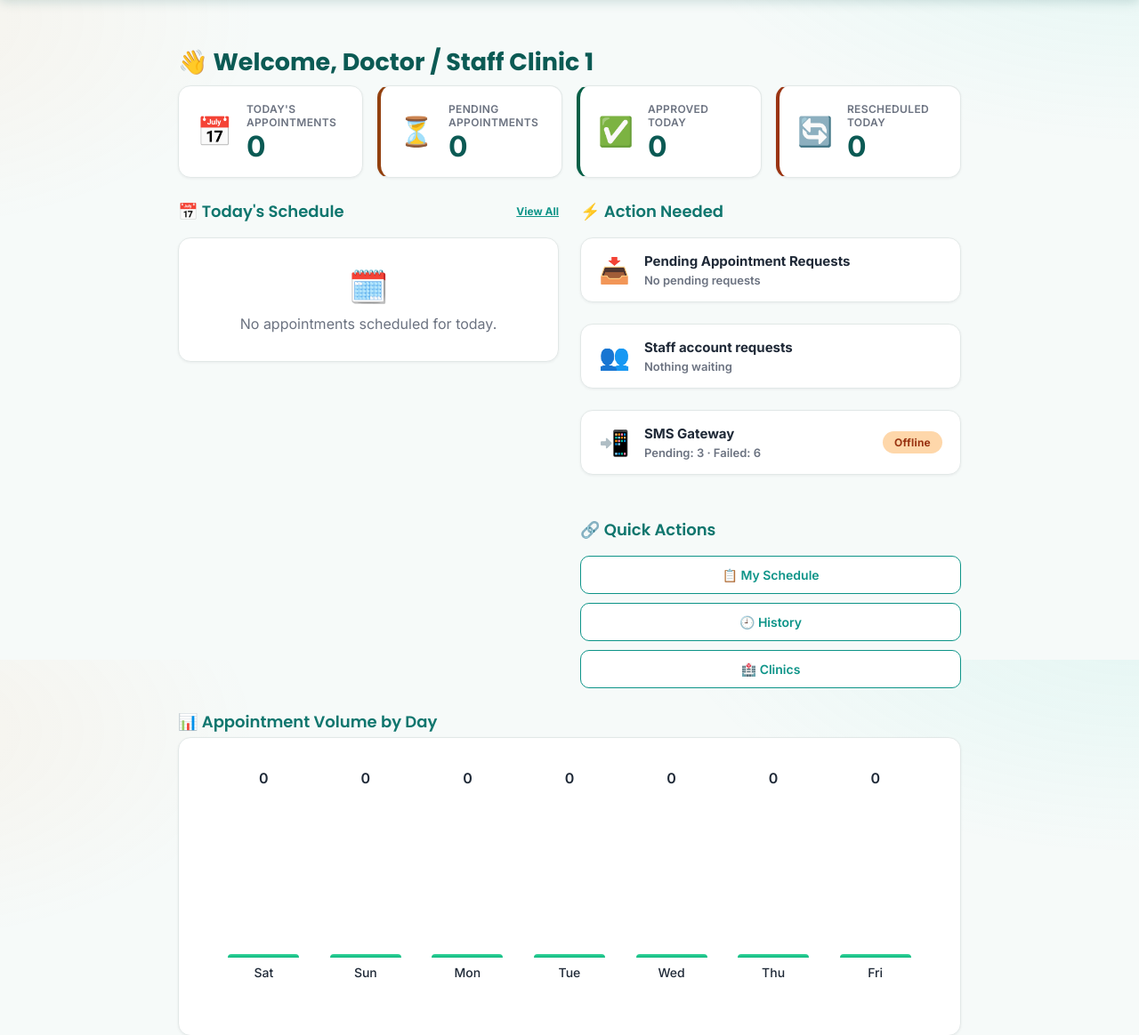
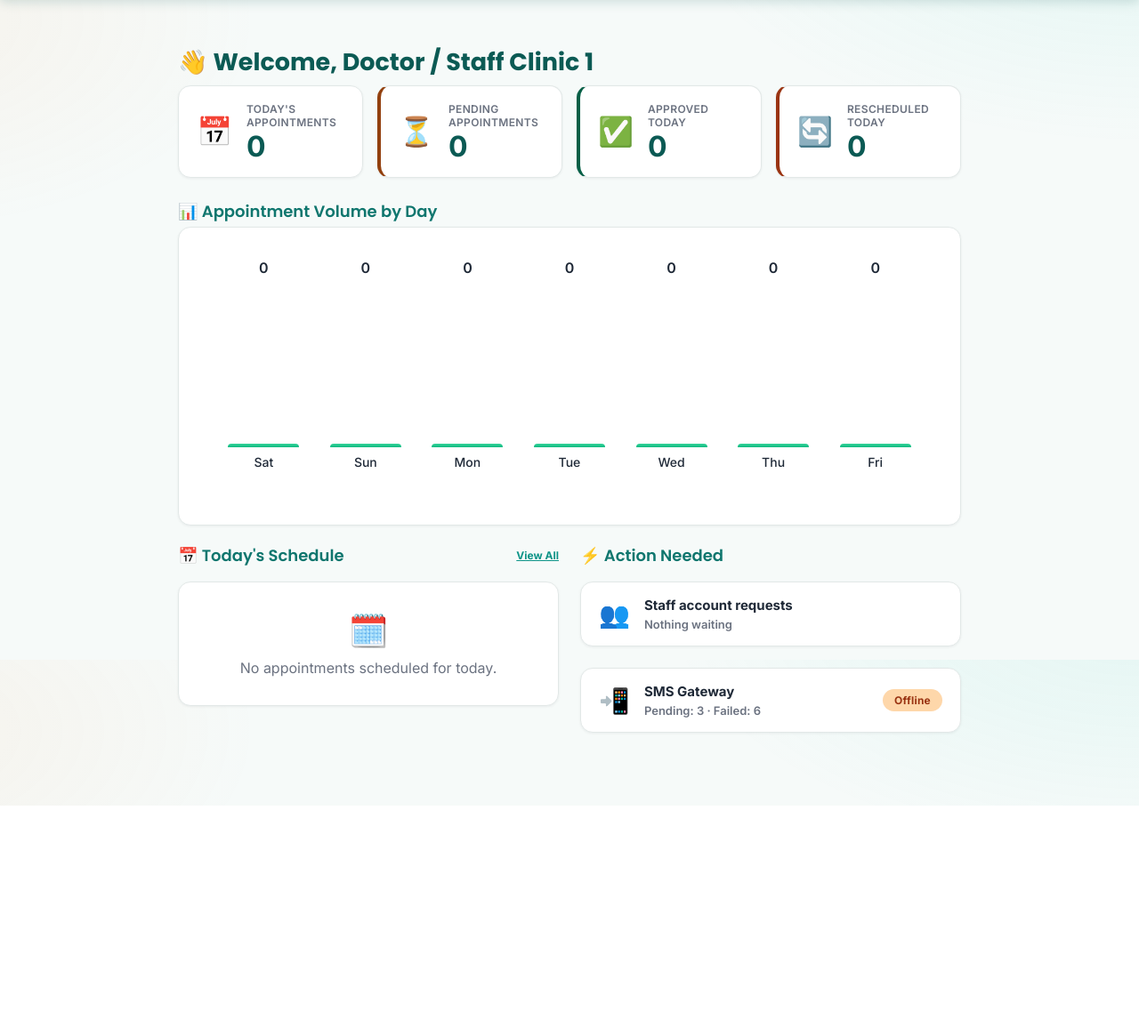
Before and after one commit to augs35/MediAlabat, a Flask app: page /staff/dashboard in a window 1280 px wide. Shown: the part 58-1222 px from the top of the page at 89% size. After the commit the page ends 964 px from the top, so only its background shows below. Run offline with Flask 3, Linux system fonts and the light colour scheme; a user stored in the database is signed in; data comes from the database, SQL or seed files in the repository; both versions use the stored data as it was after the commit.

Commit message:
6.3 UI Changes

```diff
--- a/192.168.81.105.txt
+++ b/192.168.81.105.txt
@@ -0,0 +1,2 @@
+$env:LOG_STAFF_OTP = "1"
+python app.py
--- a/static/style.css
+++ b/static/style.css
@@ -968,12 +968,6 @@ fieldset.check-list { border: 1.5px solid var(--border); border-radius: 12px; pa
     color: var(--muted);
 }
 
-/* ---------- Quick Actions ---------- */
-.quick-actions {
-    display: flex;
-    flex-direction: column;
-    gap: 10px;
-}
 .db-table {
     width: 100%;
     border-collapse: collapse;
--- a/templates/staff/dashboard.html
+++ b/templates/staff/dashboard.html
@@ -31,6 +31,31 @@
         <div class="stat-content">
             <div class="stat-label">{{ t('staff.rescheduled_today') }}</div>
             <div class="stat-value">{{ rescheduled_today }}</div>
+        </div>
+    </div>
+</div>
+
+<!-- Appointment Volume Chart (Full Width) -->
+<div class="dashboard-section-full fade-in" style="margin-top: 24px;">
+    <div class="section-header">
+        <h2>📊 {{ t('staff.volume_chart_title') }}</h2>
+    </div>
+    <div class="card">
+        <div class="chart-container">
+            {% set max_count = volume_data|map(attribute='count')|max %}
+            {% if max_count == 0 %}{% set max_count = 1 %}{% endif %}
+            <div class="bar-chart">
+                {% for day in volume_data %}
+                <div class="bar-column">
+                    <div class="bar-value">{{ day.count }}</div>
+                    <div class="bar-wrapper">
+                        <div class="bar" style="height: {{ (day.count / max_count * 100)|int }}%;">
+                        </div>
+                    </div>
+                    <div class="bar-label">{{ day.day_name[:3] }}</div>
+                </div>
+                {% endfor %}
+            </div>
         </div>
     </div>
 </div>
@@ -72,26 +97,6 @@
             <h2>⚡ {{ t('staff.action_needed') }}</h2>
         </div>
 
-        <!-- Pending Requests Card -->
-        <a href="{{ url_for('staff_requests') }}" class="card link-card action-card {% if pending_count > 0 %}has-pending{% endif %}">
-            <div class="action-card-content">
-                <div class="action-icon">📥</div>
-                <div>
-                    <div class="action-title">{{ t('staff.pending_requests') }}</div>
-                    <div class="action-subtitle">
-                        {% if pending_count > 0 %}
-                        {{ pending_count }} {{ t('staff.requests_waiting') }}
-                        {% else %}
-                        {{ t('staff.no_pending_requests') }}
-                        {% endif %}
-                    </div>
-                </div>
-            </div>
-            {% if pending_count > 0 %}
-            <span class="status status-pending">{{ pending_count }}</span>
-            {% endif %}
-        </a>
-
         <!-- Staff Account Requests -->
         <a href="{{ url_for('staff_accounts') }}" class="card link-card action-card {% if pending_accounts > 0 %}has-pending{% endif %}">
             <div class="action-card-content">
@@ -129,42 +134,6 @@
             </span>
         </a>
         {% endif %}
-
-        <!-- Quick Actions -->
-        <div class="section-header" style="margin-top: 24px;">
-            <h2>🔗 {{ t('staff.quick_actions') }}</h2>
-        </div>
-
-        <div class="quick-actions">
-            <a href="{{ url_for('staff_schedule') }}" class="btn-secondary btn-block">📋 {{ t('nav.my_schedule') }}</a>
-            <a href="{{ url_for('staff_history') }}" class="btn-secondary btn-block">🕘 {{ t('nav.history') }}</a>
-            <a href="{{ url_for('staff_clinics') }}" class="btn-secondary btn-block">🏥 {{ t('nav.clinics') }}</a>
-        </div>
-    </div>
-</div>
-
-<!-- Appointment Volume Chart (Full Width) -->
-<div class="dashboard-section-full fade-in" style="margin-top: 24px;">
-    <div class="section-header">
-        <h2>📊 {{ t('staff.volume_chart_title') }}</h2>
-    </div>
-    <div class="card">
-        <div class="chart-container">
-            {% set max_count = volume_data|map(attribute='count')|max %}
-            {% if max_count == 0 %}{% set max_count = 1 %}{% endif %}
-            <div class="bar-chart">
-                {% for day in volume_data %}
-                <div class="bar-column">
-                    <div class="bar-value">{{ day.count }}</div>
-                    <div class="bar-wrapper">
-                        <div class="bar" style="height: {{ (day.count / max_count * 100)|int }}%;">
-                        </div>
-                    </div>
-                    <div class="bar-label">{{ day.day_name[:3] }}</div>
-                </div>
-                {% endfor %}
-            </div>
-        </div>
     </div>
 </div>
 
```
Also changed, not shown: medialabat.db.
